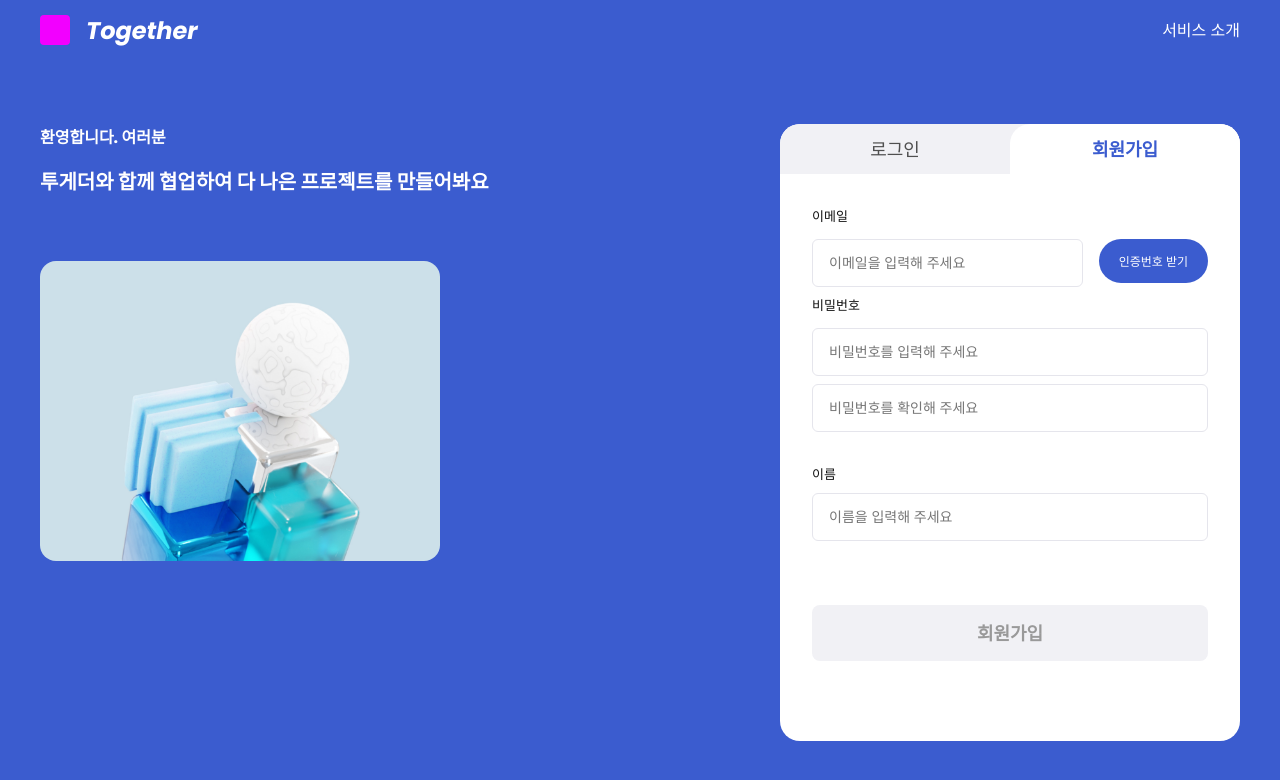
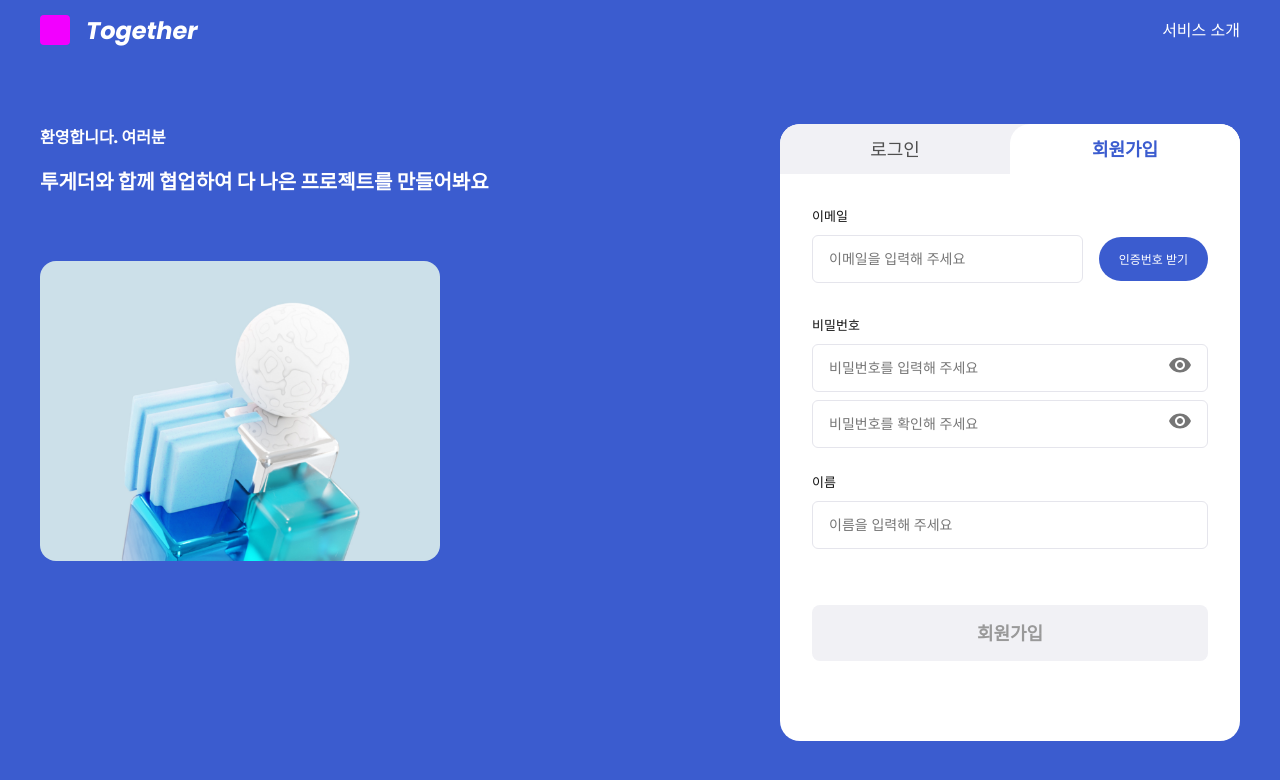
Before and after one commit to bymine/Together, a React (Vite) app: page /account/register in a window 1280 px wide. Shown: the top 780 px of the page. Built offline with nearby package versions, Linux system fonts and the light colour scheme.

Commit message:
[#2] feat: 비밀번호 입력 필드 Suffix Icon 추가

```diff
--- a/package.json
+++ b/package.json
@@ -11,6 +11,10 @@
     "preview": "vite preview"
   },
   "dependencies": {
+    "@emotion/react": "^11.11.4",
+    "@emotion/styled": "^11.11.5",
+    "@mui/icons-material": "^5.15.16",
+    "@mui/material": "^5.15.16",
     "axios": "^1.6.8",
     "moment": "^2.30.1",
     "node-sass": "^9.0.0",
--- a/src/global.scss
+++ b/src/global.scss
@@ -20,11 +20,13 @@
 .auth-input-field {
   font-size: 13px;
   display: block;
+  margin: 0 0 1.5rem 0;
+
   input {
     width: 100%;
     height: 48px;
 
-    margin: 0.5rem 0 2rem 0;
+    margin: 0.5rem 0;
     padding: 16px;
     display: block;
 
--- a/src/hooks/Account/useRegister.ts
+++ b/src/hooks/Account/useRegister.ts
@@ -28,6 +28,17 @@ const useRegisterHook = () => {
     email: false,
     code: false,
   });
+
+  const [showPassword, setShowPassword] = useState(false);
+  const [showPasswordConfirmation, setShowPasswordConfirmation] =
+    useState(false);
+  const handleTogglePasswordVisibility = () => {
+    setShowPassword(!showPassword);
+  };
+
+  const handleToggleConfirmationPasswordVisibility = () => {
+    setShowPasswordConfirmation(!showPasswordConfirmation);
+  };
 
   const handleChange = (e: React.ChangeEvent<HTMLInputElement>) => {
     const { name, value } = e.target;
@@ -187,6 +198,15 @@ const useRegisterHook = () => {
   const activeCodeInput =
     formRegister.email && verifyStatus.email && !verifyStatus.code;
 
+  const activeSubmit =
+    !errors.code &&
+    !errors.email &&
+    !errors.name &&
+    !errors.userPw &&
+    !errors.userPw2 &&
+    verifyStatus.code &&
+    verifyStatus.email;
+
   return {
     formRegister,
     errors,
@@ -196,6 +216,11 @@ const useRegisterHook = () => {
     onClickVerifyCode,
     verifyComplete,
     activeCodeInput,
+    activeSubmit,
+    showPassword,
+    showPasswordConfirmation,
+    handleTogglePasswordVisibility,
+    handleToggleConfirmationPasswordVisibility,
   };
 };
 
--- a/src/pages/Account/RegisterForm.tsx
+++ b/src/pages/Account/RegisterForm.tsx
@@ -2,7 +2,8 @@ import { Link } from 'react-router-dom';
 import './account.scss';
 
 import useRegisterHook from '../../hooks/Account/useRegister';
-
+import VisibilityIcon from '@mui/icons-material/Visibility';
+import VisibilityOffIcon from '@mui/icons-material/VisibilityOff';
 const RegisterForm = () => {
   const {
     formRegister,
@@ -13,6 +14,11 @@ const RegisterForm = () => {
     onClickVerifyCode,
     verifyComplete,
     activeCodeInput,
+    activeSubmit,
+    showPassword,
+    showPasswordConfirmation,
+    handleTogglePasswordVisibility,
+    handleToggleConfirmationPasswordVisibility,
   } = useRegisterHook();
 
   return (
@@ -55,21 +61,37 @@ const RegisterForm = () => {
         </label>
         <label className="auth-input-field group-field">
           비밀번호
+          <div className="password-container">
             <input
-            type="password"
+              type={showPassword ? 'text' : 'password'}
               name="userPw"
               placeholder="비밀번호를 입력해 주세요"
               value={formRegister.userPw}
               onChange={handleChange}
             />
+            <div className="icon" onClick={handleTogglePasswordVisibility}>
+              {showPassword ? <VisibilityOffIcon /> : <VisibilityIcon />}
+            </div>
+          </div>
           {errors.userPw && <span className="error-msg">{errors.userPw}</span>}
+          <div className="password-container">
             <input
-            type="password"
+              type={showPasswordConfirmation ? 'text' : 'password'}
               name="userPw2"
               placeholder="비밀번호를 확인해 주세요"
               value={formRegister.userPw2}
               onChange={handleChange}
             />
+            <div
+              className="icon"
+              onClick={handleToggleConfirmationPasswordVisibility}>
+              {showPasswordConfirmation ? (
+                <VisibilityOffIcon />
+              ) : (
+                <VisibilityIcon />
+              )}
+            </div>
+          </div>
           {errors.userPw2 && (
             <span className="error-msg">{errors.userPw2}</span>
           )}
@@ -87,7 +109,12 @@ const RegisterForm = () => {
           {errors.name && <span className="error-msg">{errors.name}</span>}
         </label>
 
-        <input className={`submit-btn `} type="submit" value={'회원가입'} />
+        <input
+          className={`submit-btn ${activeSubmit ? 'active' : ''}`}
+          type="submit"
+          disabled={!activeSubmit}
+          value={'회원가입'}
+        />
       </form>
     </div>
   );
--- a/src/pages/Account/account.scss
+++ b/src/pages/Account/account.scss
@@ -38,6 +38,20 @@
   .input-container {
     padding: 2rem;
 
+    .password-container {
+      position: relative;
+
+      .icon {
+        color: var(--sub-text-color2);
+
+        position: absolute;
+        transform: translateY(-50%);
+        top: 50%;
+        right: 1rem;
+        cursor: pointer;
+      }
+    }
+
     .error-msg {
       display: block;
       color: red;
@@ -61,14 +75,6 @@
       &.active {
         color: white;
         background: var(--brand-color);
-      }
-    }
-
-    .group-field {
-      input {
-        &:first-child {
-          margin: 0.75rem 0 0.5rem 0;
-        }
       }
     }
 
```
Also changed, not shown: 1 other file (tests, documents, lock files or other folders). Lines whose indentation alone changed are shown as unchanged.
